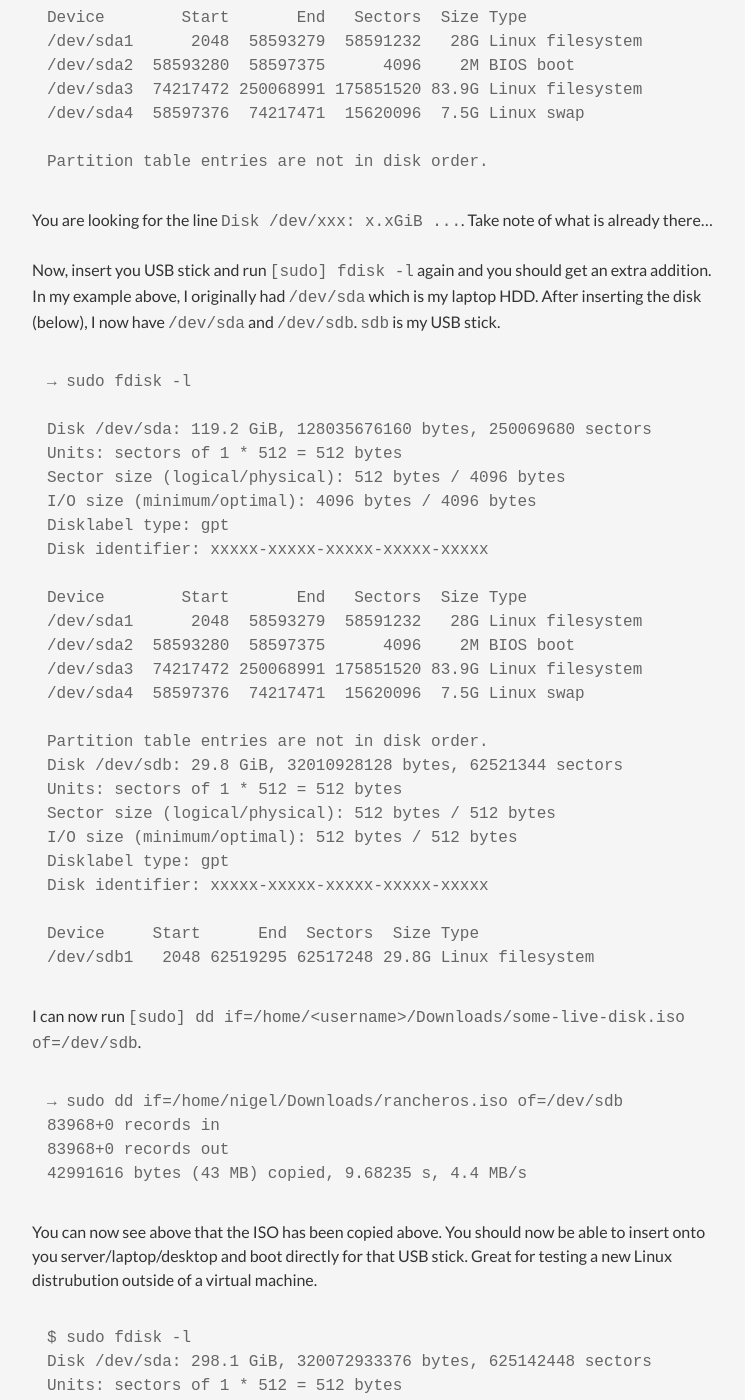
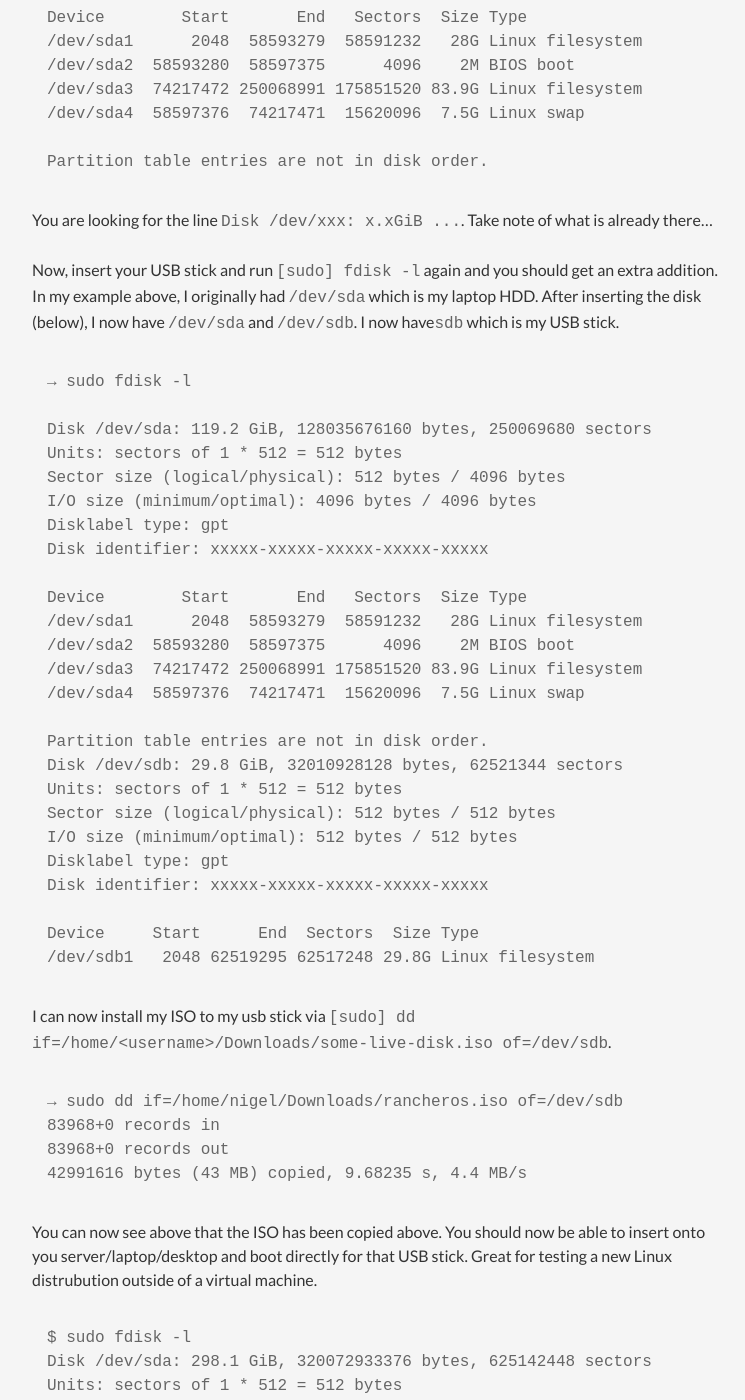
Before and after one commit to futurepixels/futurepixels.co.uk, a Jekyll site: the page built from _posts/2016-09-12-installing-an-iso-to-a-usb-stick.md, in a window 1280 px wide and 1400 px high, scrolled down 997 px. Shown: the whole window, without its empty margins (82-827 px from the left). Built offline with Jekyll 4.4.1, drawn with Linux system fonts in a browser that asks for light colours.

Commit message:
Typos and grammer corrections

```diff
--- a/_posts/2016-09-12-installing-an-iso-to-a-usb-stick.md
+++ b/_posts/2016-09-12-installing-an-iso-to-a-usb-stick.md
@@ -33,7 +33,7 @@ To install to a usb stick, you run `sudo dd if=/location/of/the.iso of=/dev/X`,
 
 You are looking for the line `Disk /dev/xxx: x.xGiB ...`. Take note of what is already there...
 
-Now, insert you USB stick and run `[sudo] fdisk -l` again and you should get an extra addition. In my example above, I originally had `/dev/sda` which is my laptop HDD. After inserting the disk (below), I now have `/dev/sda` and `/dev/sdb`. `sdb` is my USB stick.
+Now, insert your USB stick and run `[sudo] fdisk -l` again and you should get an extra addition. In my example above, I originally had `/dev/sda` which is my laptop HDD. After inserting the disk (below), I now have `/dev/sda` and `/dev/sdb`. I now have`sdb` which is my USB stick.
 
 	→ sudo fdisk -l
 
@@ -61,7 +61,7 @@ Now, insert you USB stick and run `[sudo] fdisk -l` again and you should get an
 	Device     Start      End  Sectors  Size Type
 	/dev/sdb1   2048 62519295 62517248 29.8G Linux filesystem
 
-I can now run `[sudo] dd if=/home/<username>/Downloads/some-live-disk.iso of=/dev/sdb`.
+I can now install my ISO to my usb stick via `[sudo] dd if=/home/<username>/Downloads/some-live-disk.iso of=/dev/sdb`.
 
 	→ sudo dd if=/home/nigel/Downloads/rancheros.iso of=/dev/sdb
 	83968+0 records in
```
